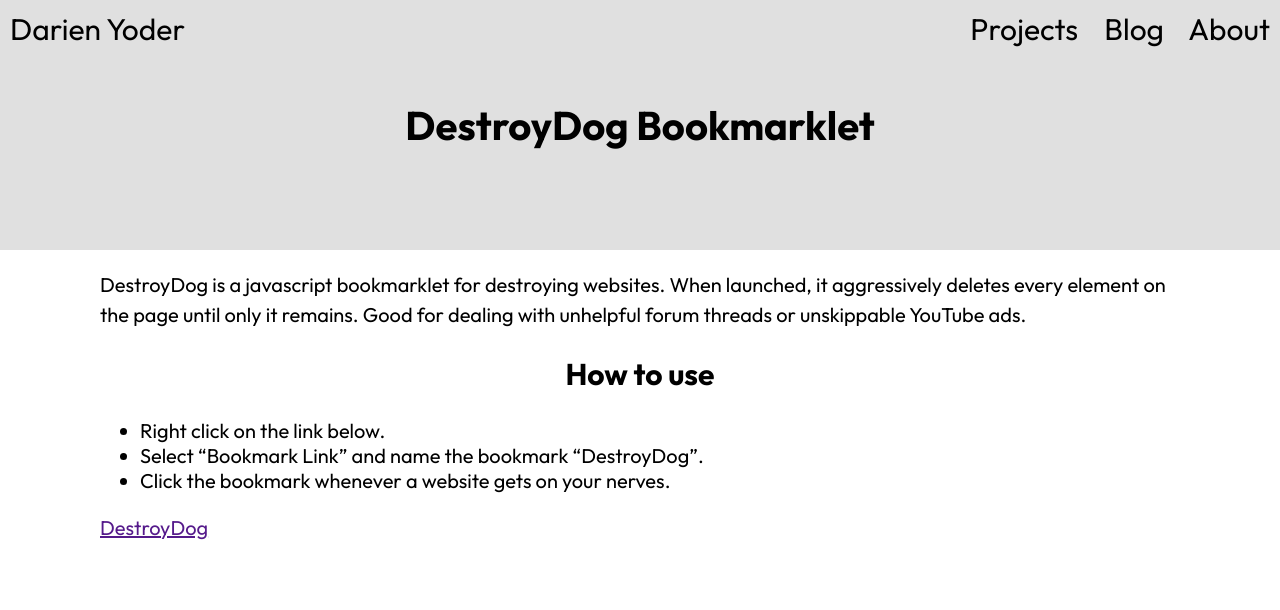
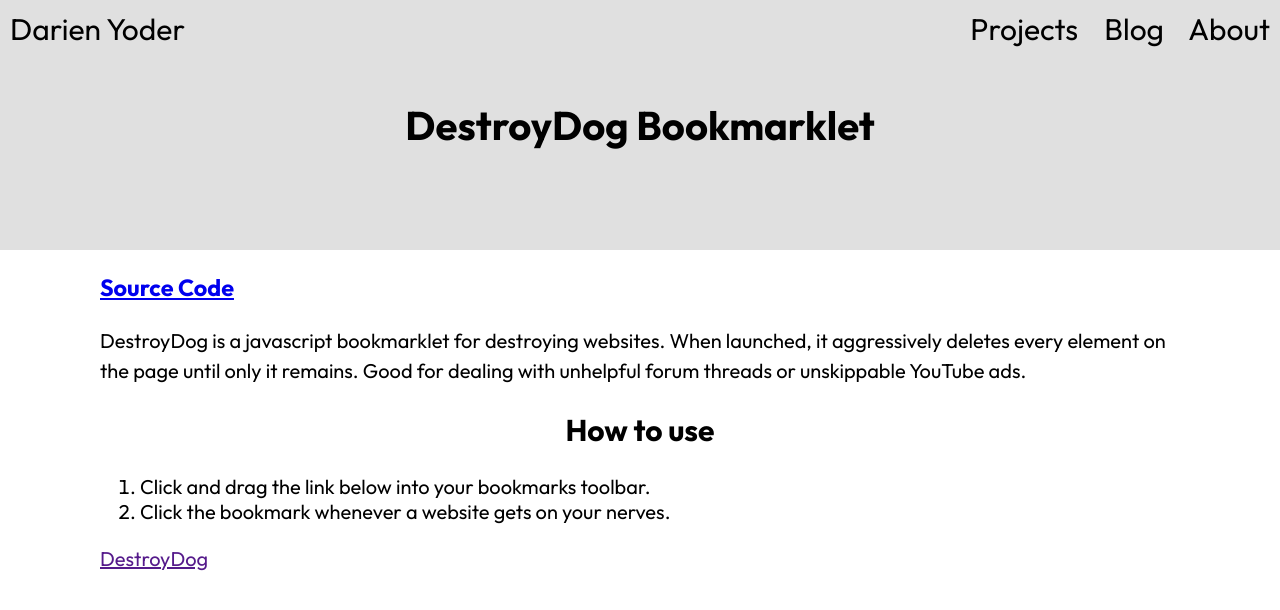
Before and after one commit to darienyoder/darienyoder.github.io, a Jekyll site: the page built from destroydog.md, in a window 1280 px wide. Shown: the top 610 px of the page. Built offline with Jekyll 4.4.1, drawn with Linux system fonts in a browser that asks for light colours.

Commit message:
Added DestroyDog source code

```diff
--- a/_data/portfolio-categories.yml
+++ b/_data/portfolio-categories.yml
@@ -1,8 +1,8 @@
 - name: Software
   link: software
 
-- name: Web Design
-  link: web-design
+# - name: Web Design
+#   link: web-design
 
 - name: Film
   link: film
--- a/destroydog.md
+++ b/destroydog.md
@@ -4,12 +4,13 @@
 permalink: /destroydog
 ---
 
+### [Source Code](https://github.com/darienyoder/destroydog-bookmarklet)
+
 DestroyDog is a javascript bookmarklet for destroying websites. When launched, it aggressively deletes every element on the page until only it remains. Good for dealing with unhelpful forum threads or unskippable YouTube ads.
 
 ## How to use
-- Right click on the link below.
-- Select "Bookmark Link" and name the bookmark "DestroyDog".
-- Click the bookmark whenever a website gets on your nerves.
+1. Click and drag the link below into your bookmarks toolbar.
+2. Click the bookmark whenever a website gets on your nerves.
 
 <a id="dd_link" href="">DestroyDog</a>
 
```
